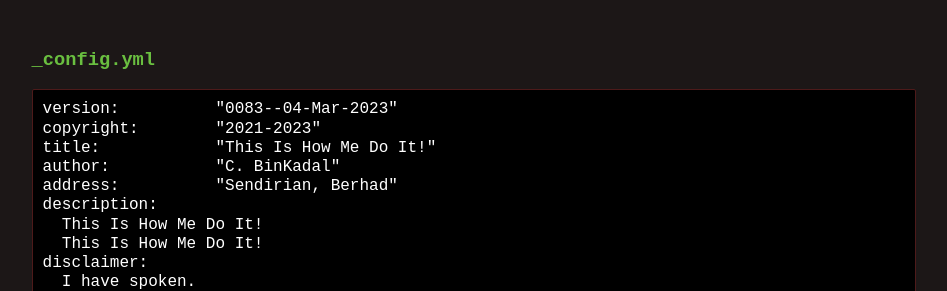
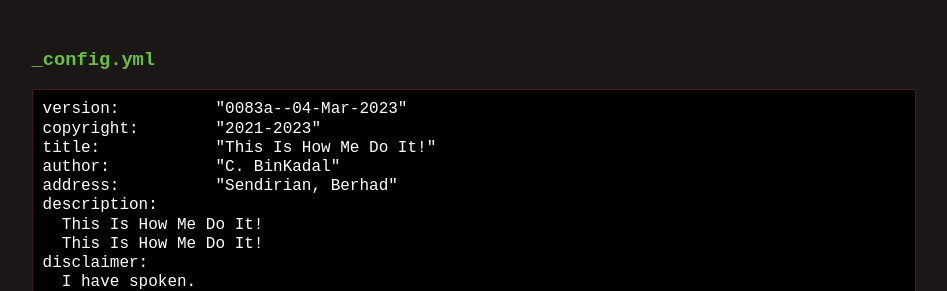
Before and after one commit to os2xx/doit, a Jekyll site: the page built from 004.md, in a window 1280 px wide and 1400 px high, scrolled down 1754 px. Shown: the part 160-451 px from the top of the window, without its empty margins (166-1113 px from the left). Built offline with Jekyll 4.4.1, drawn with Linux system fonts in a browser that asks for light colours; some of the changed text lies outside the part shown.

Commit message:
modified:   007.pmd

````diff
--- a/004.md
+++ b/004.md
@@ -94,7 +94,7 @@ ALL: 004.md 005.md 006.md 007.md 008.md 009.md 010.md 011.md 012.md 013.md 014.m
 ### _config.yml
 
 ```
-version:          "0083--04-Mar-2023"
+version:          "0083a--04-Mar-2023"
 copyright:        "2021-2023"
 title:            "This Is How Me Do It!"
 author:           "C. BinKadal"
--- a/_config.yml
+++ b/_config.yml
@@ -1,4 +1,4 @@
-version:          "0083--04-Mar-2023"
+version:          "0083a--04-Mar-2023"
 copyright:        "2021-2023"
 title:            "This Is How Me Do It!"
 author:           "C. BinKadal"
````
Also changed, not shown: 007.md (+16 -16 lines), 2 other files.
